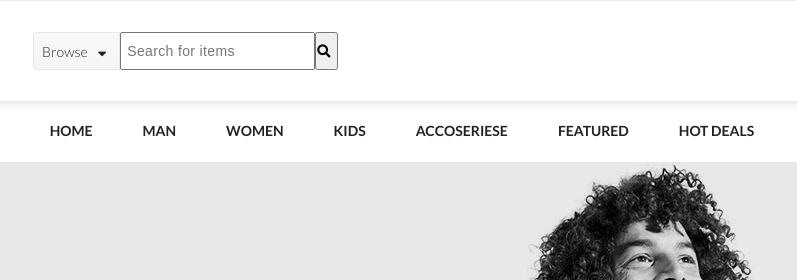
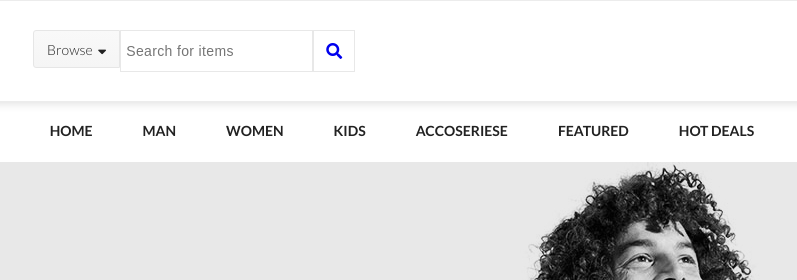
Before and after one commit to bmoskalev/IShop, a website: page index.html in a window 1280 px wide. Shown: the top 280 px of the page, 238-1035 px from the left. Drawn offline with Linux system fonts and the light colour scheme.

Commit message:
Add new changes

```diff
--- a/index.html
+++ b/index.html
@@ -44,7 +44,7 @@
                         </div>
                     </div>
                     <input class="input-browser" type="text" placeholder="Search for items">
-                    <button type="submit"><i class="fas fa-search"></i></button>
+                    <a class="searchRef" href="products.html"><i class="fas fa-search"></i></a>
                 </form>
             </div>
             <div class="header-right">
--- a/style.css
+++ b/style.css
@@ -55,6 +55,7 @@
     .header-form {
         display: flex;
         position: relative;
+
     }
 
     .button-site {
@@ -345,6 +346,7 @@
     }
 
     .input-browser {
+        border: #e8e8e8 1px solid;
         padding: 5px;
         /* Style for "Search for" */
         color: #a4a4a4;
@@ -1362,10 +1364,6 @@
         margin-bottom: 20px;
     }
 
-    .fa-sort-down {
-        margin-left: 10px;
-    }
-
     .mega-flex-heading_browse {
         margin-top: 30px;
     }
@@ -1441,9 +1439,16 @@
         font-weight: 400;
         margin-bottom: 15px;
     }
-
-    .fas {
-        margin-right: 5px;
+    .fa-sort-down{
+        margin-left: 5px;
+    }
+    .searchRef{
+        border: #e8e8e8 1px solid;
+        background-color: white;
+
+    }
+    .fa-search {
+        padding: 12px;
     }
 
     summary {
```
